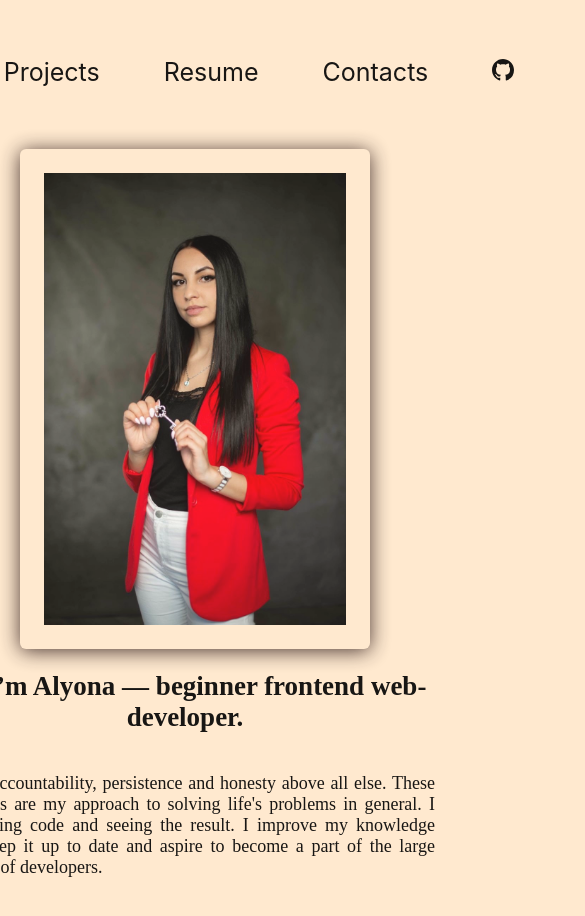
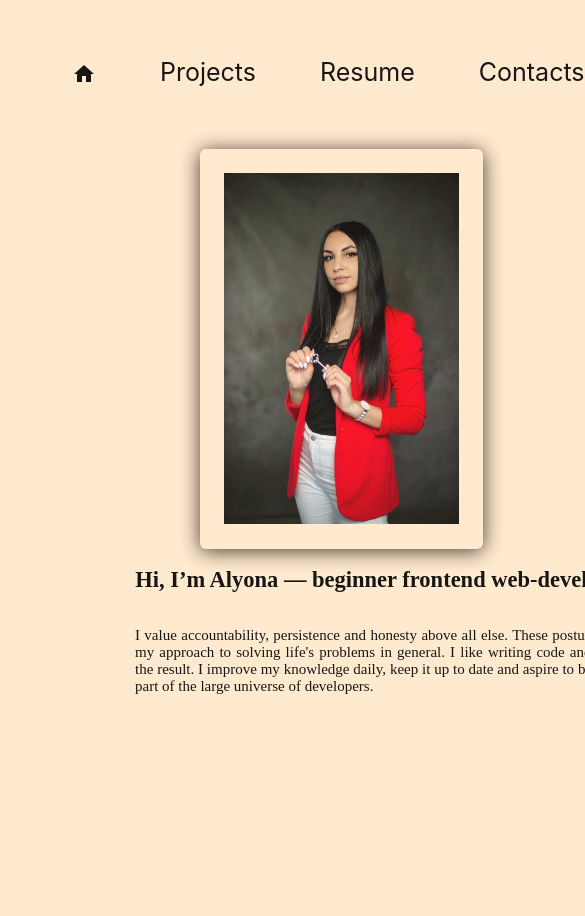
Before and after one commit to bordun2022/my-portfolio, a React (Create React App) app: page / in a window 390 px wide. Shown: the top 916 px of the page, 585 px wide, since content can reach past the window. Built offline with nearby package versions, Linux system fonts and the light colour scheme.

Commit message:
change styles

```diff
--- a/package.json
+++ b/package.json
@@ -11,6 +11,7 @@
     "@testing-library/user-event": "^13.5.0",
     "bootstrap": "^5.3.0",
     "bootstrap-icons": "^1.10.5",
+    "framer-motion": "^10.16.4",
     "gh-pages": "^5.0.0",
     "react": "^18.2.0",
     "react-dom": "^18.2.0",
@@ -25,7 +26,6 @@
     "eject": "react-scripts eject",
     "predeploy": "react-scripts build",
     "deploy": "gh-pages -d build"
-
   },
   "eslintConfig": {
     "extends": [
--- a/src/App.js
+++ b/src/App.js
@@ -5,9 +5,9 @@ import cls from './App.module.css'
 function App() {
   return (
     <>
-    <div className={cls.context} id={cls.context}>
-    <img src={photo} alt={'Something'} className={cls.image} id={cls.image} ></img>
-     <span className={cls.text} id={cls.text}><h2>Hi, I’m Alyona —  beginner frontend web-developer.</h2>
+    <div className={cls.context} >
+    <img src={photo} alt={'Something'} className={cls.image} ></img>
+     <span className={cls.text} ><h2>Hi, I’m Alyona —  beginner frontend web-developer.</h2>
      <p>I value accountability, persistence and honesty above all else. These postulates are my approach to solving life's problems in general. I like writing code and seeing the result. I improve my knowledge daily, keep it up to date and aspire to become a part of the large universe of developers.</p></span>
      </div>
     </>
--- a/src/App.module.css
+++ b/src/App.module.css
@@ -1,20 +1,13 @@
-#context {
+.context {
   display: flex;
   max-width: 1100px;
 }
-.context {
-  display: flex;
-}
 
-#image {
-    display: flex;
-    width: 350px;
-    height: 500px;
-  }
 
 .image {
   margin: auto;
     display: flex;
+    height: 500px;
     justify-content: center;
     object-fit: contain;
     border-radius: 6px;
@@ -31,14 +24,13 @@
     box-shadow: 0 2px 30px rgba(58, 46, 14, 0.924);
   }
 
-#text {
-  width: 500px;
-   height: 400px;
-}
+
 .text {
    display: flex;
    align-items: center;
    font-size: 18px;
+   width: 500px;
+   height: 400px;
    font-family:'Fira sans';
    flex-direction: column;
    text-align: justify;
@@ -95,3 +87,23 @@
 
   }
 }
+
+@media only screen and (max-width: 840px) {
+#context {
+flex-direction: column;
+}
+
+.image {
+margin-left: 200px;
+height: 400px;
+
+}
+
+.text {
+   margin-left: 400px;
+   font-size: 15px;
+
+}
+
+
+}
--- a/src/Contacts.module.css
+++ b/src/Contacts.module.css
@@ -65,3 +65,14 @@ h2 {
     opacity: 1;
   }
 }
+
+@media only screen and (max-width: 840px) {
+  .contact {
+margin-left: 95px;
+  }
+
+  .divi {
+    margin-left: 200px;
+  }
+
+}
--- a/src/Project.module.css
+++ b/src/Project.module.css
@@ -71,3 +71,10 @@ h3 {
     position:sticky;
   }
 }
+
+@media only screen and (max-width: 840px) {
+  .container {
+margin-left: 200px
+  }
+
+}
--- a/src/index.css
+++ b/src/index.css
@@ -1,7 +1,7 @@
 
 
 body {
-  margin: 0;
+margin: 0;
   font-family: -apple-system, BlinkMacSystemFont, "Segoe UI", "Roboto", "Oxygen",
     "Ubuntu", "Cantarell", "Fira Sans", "Droid Sans", "Helvetica Neue",
     sans-serif;
--- a/src/pages/MainNavigation.js
+++ b/src/pages/MainNavigation.js
@@ -1,6 +1,7 @@
 import { NavLink } from "react-router-dom";
 
 import classes from "./MainNavigation.module.css";
+
 
 function MainNavigation() {
   return (
--- a/src/pages/MainNavigation.module.css
+++ b/src/pages/MainNavigation.module.css
@@ -39,3 +39,10 @@
   text-decoration: underline;
 
 }
+
+@media only screen and (max-width: 850px) {
+  .header {
+    display: inline-block;
+  }
+
+}
```
Also changed, not shown: 1 other file (tests, documents, lock files or other folders).
